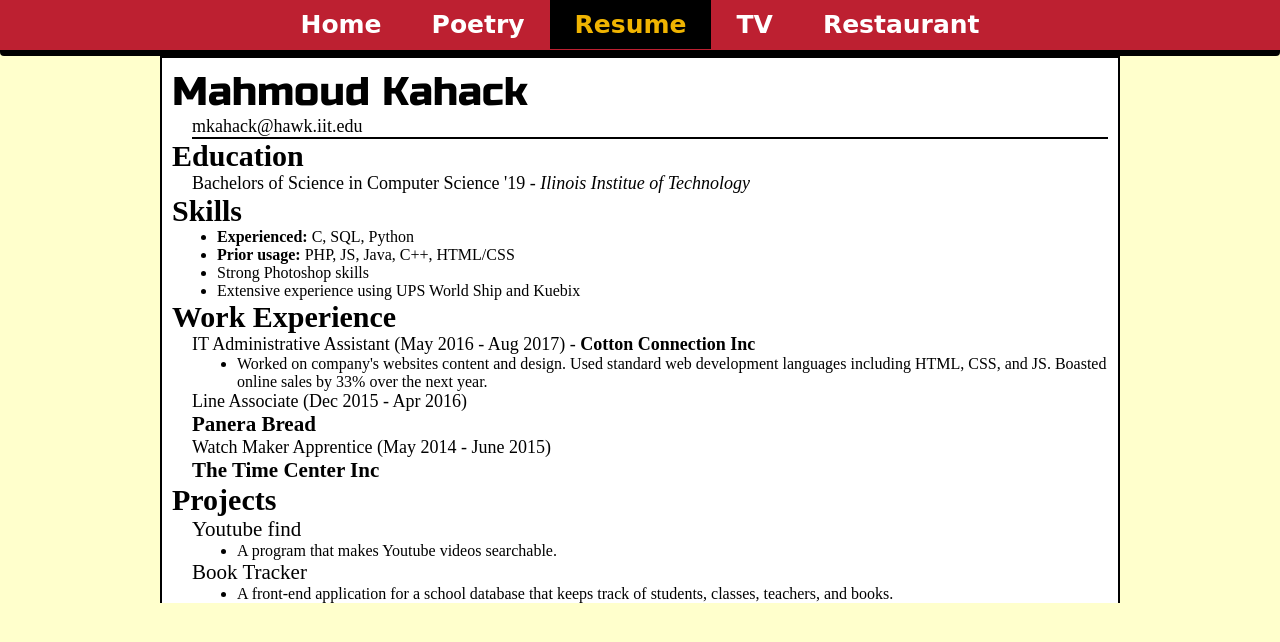
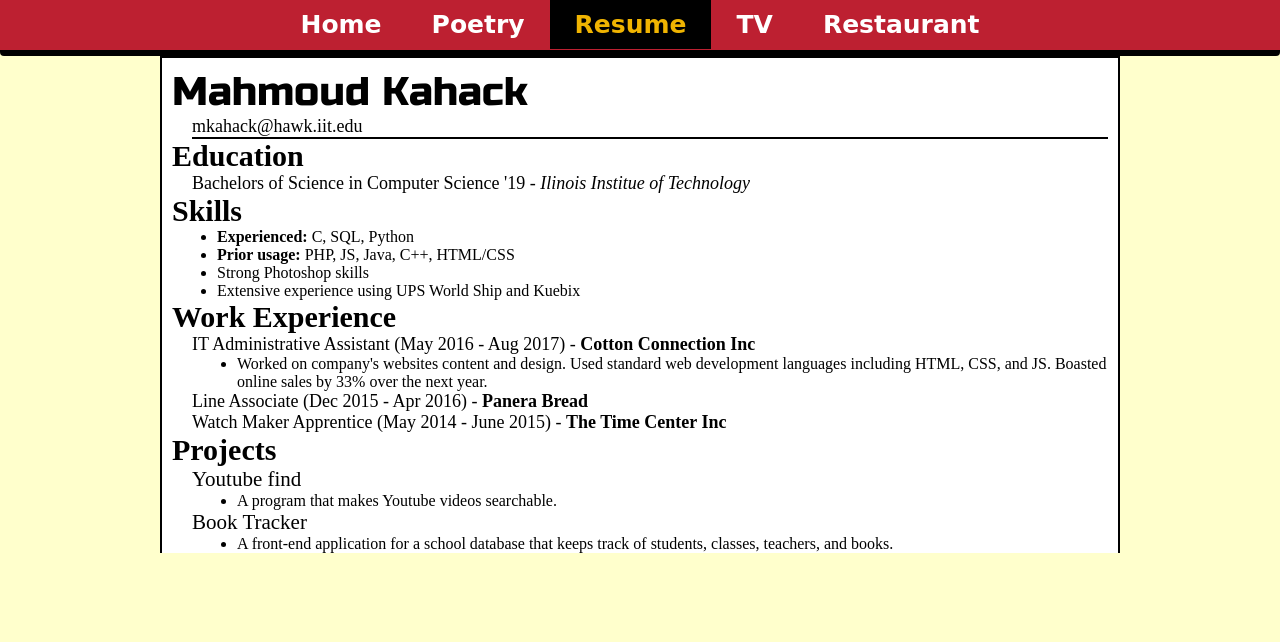
Before and after one commit to MKahacker/mkahack_website, a plain HTML site: page resume.html in a window 1280 px wide. Drawn offline with Linux system fonts and the light colour scheme; a web font is replaced by a local one.

Commit message:
Resume structure
Changing the resume company name to the same line of the company position

```diff
--- a/resume.html
+++ b/resume.html
@@ -46,10 +46,8 @@
           <li> Worked on company's websites content and design. Used standard web development languages including HTML, CSS, and JS.
             Boasted online sales by 33% over the next year. </li>
         </ul>
-        <p class="company_pos">Line Associate (Dec 2015 - Apr 2016) </p>
-        <p class="company_name">Panera Bread</p>
-        <p class="company_pos">Watch Maker Apprentice (May 2014 - June 2015)</p>
-        <p class="company_name">The Time Center Inc</p>
+        <p class="company_pos">Line Associate (Dec 2015 - Apr 2016) - <span class="company_name">Panera Bread</span> </p>
+        <p class="company_pos">Watch Maker Apprentice (May 2014 - June 2015) - <span class="company_name">The Time Center Inc</span></p>
       </div>
       <h3 class="headings_resume">Projects</h3>
       <div class="resume_content">
```
